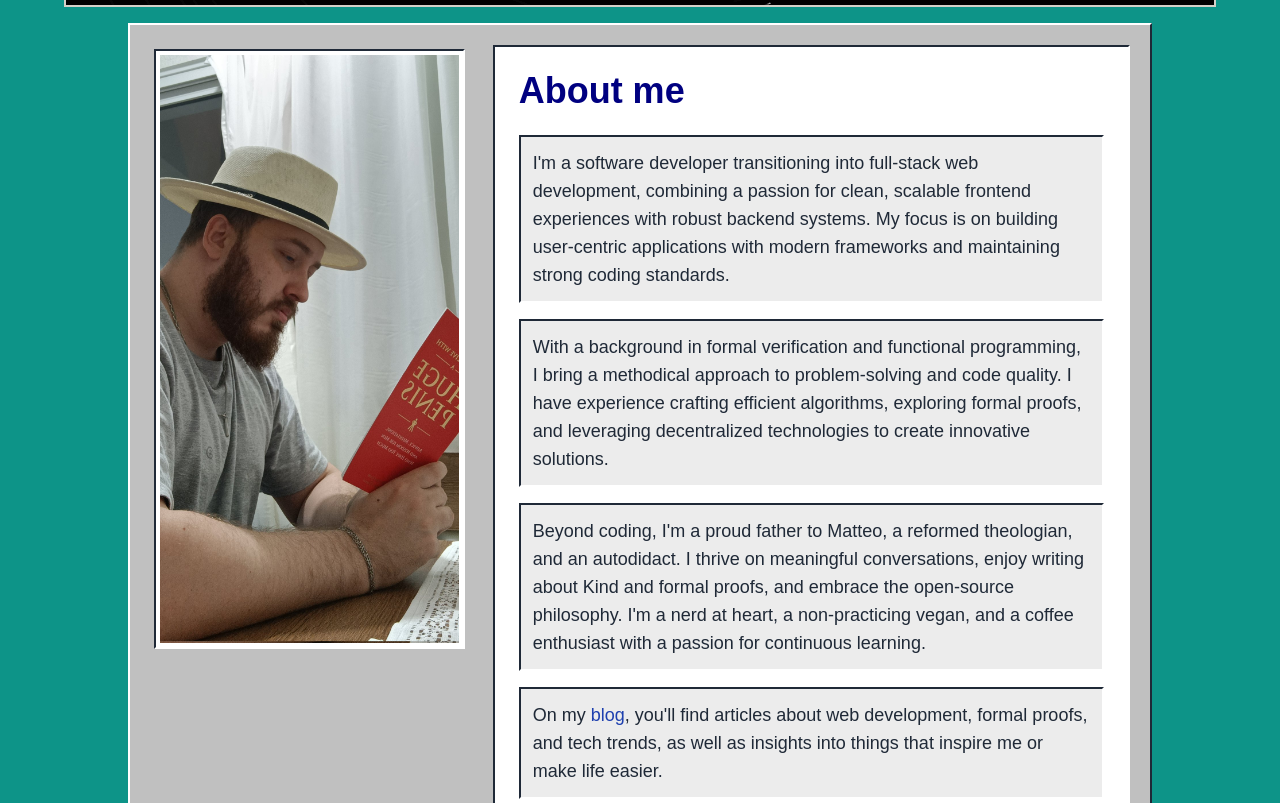
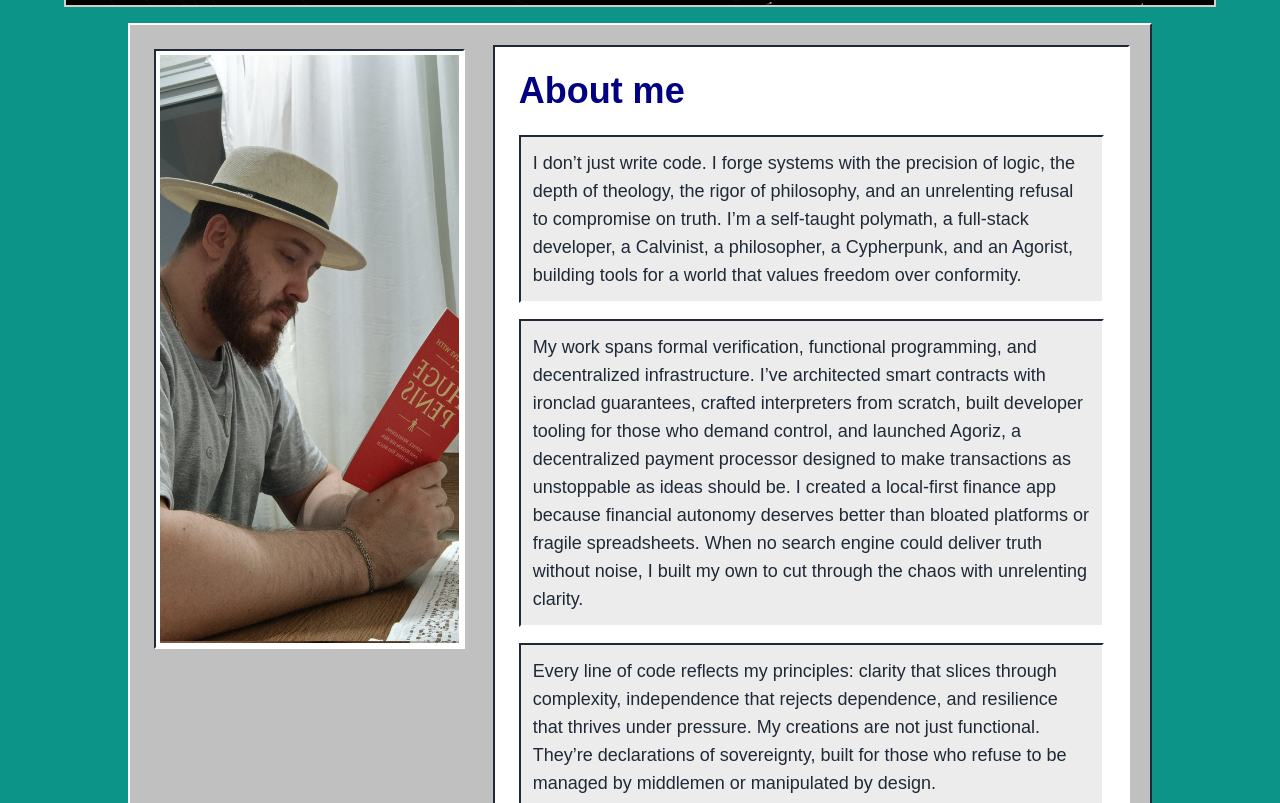
Before and after one commit to SergioBonatto/site, a Next.js app: page / in a window 1280 px wide. Shown: the part 737-1540 px from the top of the page. Built offline with nearby package versions, Linux system fonts and the light colour scheme.

Commit message:
update: about

```diff
--- a/src/components/About/about.tsx
+++ b/src/components/About/about.tsx
@@ -98,10 +98,19 @@ const About: React.FC<AboutProps> = ({
 
             <div className="space-y-3 md:space-y-4 font-['MS Sans Serif'] text-gray-800 md:text-lg">
               {[
-                "I'm a software developer transitioning into full-stack web development, combining a passion for clean, scalable frontend experiences with robust backend systems. My focus is on building user-centric applications with modern frameworks and maintaining strong coding standards.",
-                "With a background in formal verification and functional programming, I bring a methodical approach to problem-solving and code quality. I have experience crafting efficient algorithms, exploring formal proofs, and leveraging decentralized technologies to create innovative solutions.",
-                "Beyond coding, I'm a proud father to Matteo, a reformed theologian, and an autodidact. I thrive on meaningful conversations, enjoy writing about Kind and formal proofs, and embrace the open-source philosophy. I'm a nerd at heart, a non-practicing vegan, and a coffee enthusiast with a passion for continuous learning.",
-                "On my blog, you'll find articles about web development, formal proofs, and tech trends, as well as insights into things that inspire me or make life easier."
+                "I don’t just write code. I forge systems with the precision of logic, the depth of theology, the rigor of philosophy, and an unrelenting refusal to compromise on truth. I’m a self-taught polymath, a full-stack developer, a Calvinist, a philosopher, a Cypherpunk, and an Agorist, building tools for a world that values freedom over conformity.",
+
+                "My work spans formal verification, functional programming, and decentralized infrastructure. I’ve architected smart contracts with ironclad guarantees, crafted interpreters from scratch, built developer tooling for those who demand control, and launched Agoriz, a decentralized payment processor designed to make transactions as unstoppable as ideas should be. I created a local-first finance app because financial autonomy deserves better than bloated platforms or fragile spreadsheets. When no search engine could deliver truth without noise, I built my own to cut through the chaos with unrelenting clarity.",
+
+                "Every line of code reflects my principles: clarity that slices through complexity, independence that rejects dependence, and resilience that thrives under pressure. My creations are not just functional. They’re declarations of sovereignty, built for those who refuse to be managed by middlemen or manipulated by design.",
+
+                "I’m not just a software engineer. I’m a philosopher and reformed theologian who wrestles with metaphysics, epistemology, and sovereignty. I’ve studied Van Til, Kant, and Aristotle, written on the nature of knowledge, and debated freedom versus determinism with a clarity that leaves no room for ambiguity. A foggy worldview breeds foggy systems. I reject both.",
+
+                "I’m a father who builds not just for today but for a future where my children inherit freedom, not chains. I’m a non-practicing vegan and a cosmopolite who thrives on ideas, not trends. I craft my own Vim tooling because I trust my process over corporate defaults. I write to think clearly, build to own what I use, and learn because I refuse to live by borrowed assumptions.",
+
+                "My projects, like Agoriz, exist because they had to, not for profit, but for principle. They are weapons of clarity in a world of obfuscation, tools for those who see through the haze of centralized control and demand something better.",
+
+                "This site is a window into my world: code that respects logic, writing that honors thought, and systems that answer to no master. If you came for trends or safe consensus, I have nothing for you. If you seek signal, truth, and tools built to endure, dive in. Explore. Challenge the defaults. Build something that matters."
               ].map((text, index) => (
                 <div
                   key={index}
```
